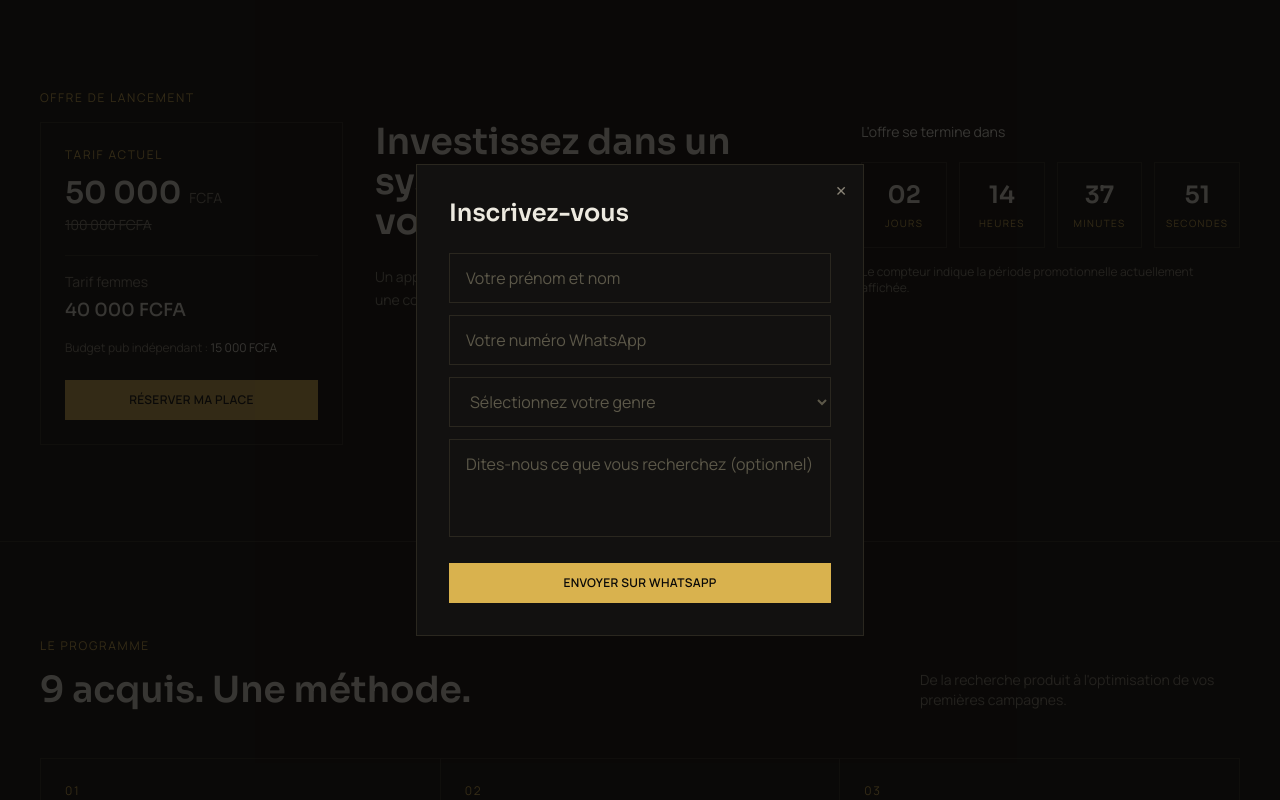
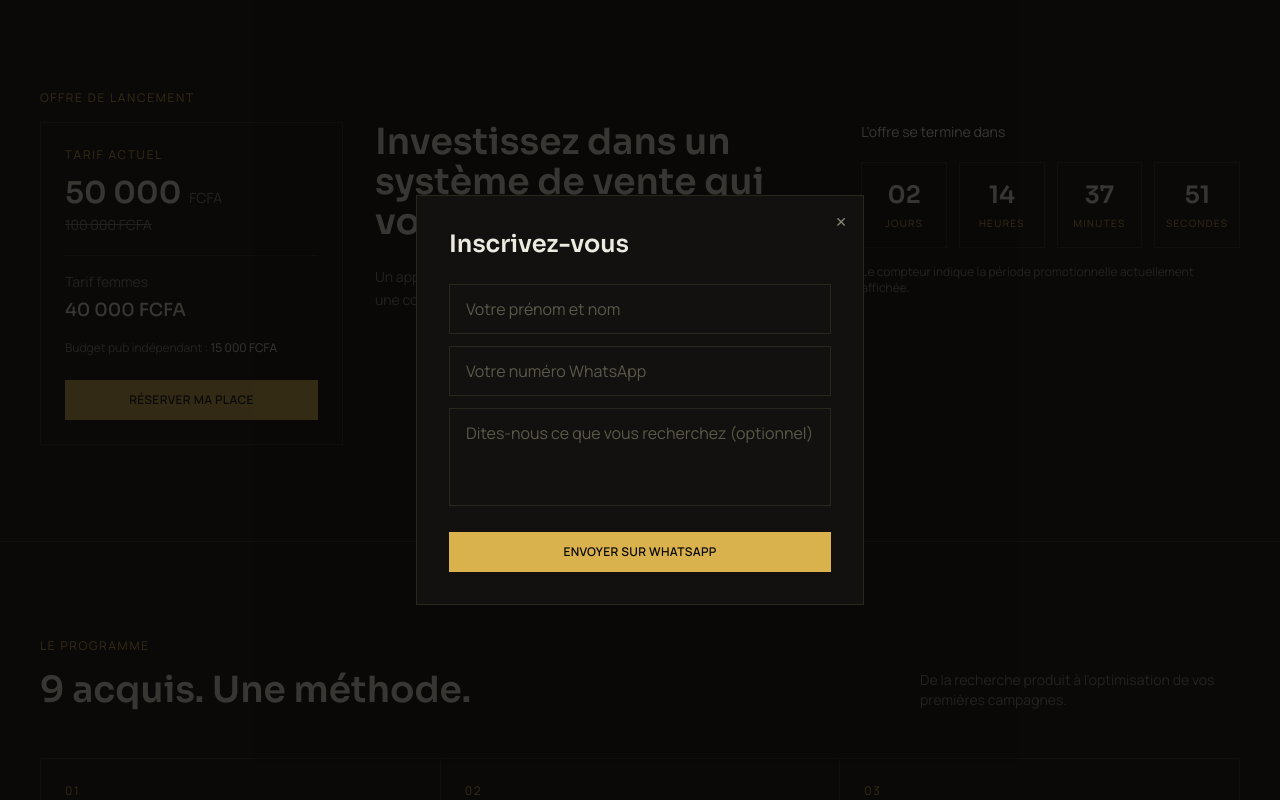
Before and after one commit to Ezin-Yhannick/golden_site, a React (Vite) app: page / in a window 1280 px wide. Both pictures are taken after a click on the button "RÉSERVER MA PLACE". Shown: the part 840-1640 px from the top of the page. Built offline with nearby package versions, Linux system fonts and the light colour scheme; no server answers; the database is empty; the HTML template or start-up script is replaced by a standard one.

Commit message:
Mise à jour numéro

```diff
--- a/src/components/SignupModal.tsx
+++ b/src/components/SignupModal.tsx
@@ -3,6 +3,10 @@ import { useSignupModal } from '../context/SignupModalContext'
 import { useAnalytics } from '../context/AnalyticsContext'
 import { supabase } from '../lib/supabaseClient'
 import { getVisitorLocation } from '../lib/geo'
+
+// Numéro WhatsApp de Golden Boy, format international sans espaces ni "+"
+// (Bénin : indicatif 229 + préfixe 01 depuis nov. 2024 + numéro local)
+const WHATSAPP_NUMBER = '2290195961268'
 
 export default function SignupModal() {
   const { isOpen, close } = useSignupModal()
@@ -11,7 +15,6 @@ export default function SignupModal() {
   const [fullname, setFullname] = useState('')
   const [phone, setPhone] = useState('')
   const [description, setDescription] = useState('')
-  const [gender, setGender] = useState<'homme' | 'femme' | ''>('')
   const [error, setError] = useState('')
   const [sending, setSending] = useState(false)
 
@@ -22,22 +25,17 @@ export default function SignupModal() {
       setError('Renseignez votre nom et votre numéro WhatsApp.')
       return
     }
-    if (!gender) {
-      setError('Sélectionnez votre genre.')
-      return
-    }
     setError('')
     setSending(true)
 
-    const location = await getVisitorLocation()
+    const { country } = await getVisitorLocation()
 
     // Enregistre la précommande (visible dans l'admin, avec un statut à suivre)
     await supabase.from('signups').insert({
       fullname,
       phone,
       description: description.trim() || null,
-      country: location.country,
-      gender,
+      country,
       status: 'à payer',
     })
 
@@ -50,13 +48,15 @@ export default function SignupModal() {
       `Je viens de m'inscrire à l'accompagnement e-commerce.`,
     ].filter(Boolean)
 
-    window.open(`https://wa.me/?text=${encodeURIComponent(lines.join(' '))}`, '_blank')
+    window.open(
+      `https://wa.me/${WHATSAPP_NUMBER}?text=${encodeURIComponent(lines.join(' '))}`,
+      '_blank'
+    )
 
     setSending(false)
     setFullname('')
     setPhone('')
     setDescription('')
-    setGender('')
     close()
   }
 
@@ -94,17 +94,6 @@ export default function SignupModal() {
             placeholder="Votre numéro WhatsApp"
             className="w-full px-4 py-3 bg-transparent border border-line focus:outline-none focus:border-gold placeholder:text-[#5C5849]"
           />
-
-          <select
-            value={gender}
-            onChange={(e) => setGender(e.target.value as 'homme' | 'femme')}
-            className="w-full px-4 py-3 bg-transparent border border-line focus:outline-none focus:border-gold text-[#5C5849]"
-          >
-            <option value="">Sélectionnez votre genre</option>
-            <option value="homme" className="bg-panel">Homme</option>
-            <option value="femme" className="bg-panel">Femme</option>
-          </select>
-
           <textarea
             value={description}
             onChange={(e) => setDescription(e.target.value)}
```
